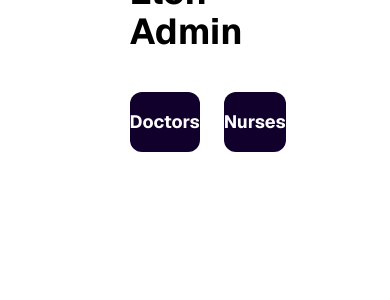
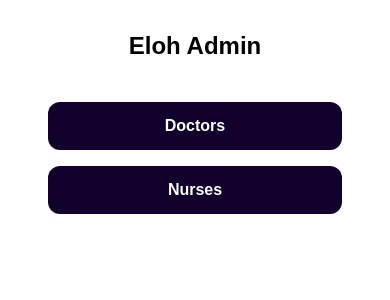
Before and after one commit to Dremas22/elohdocadmin, a Next.js app in the folder elohdocadmin-app/: page / in a window 390 px wide. Shown: the top 300 px of the page. Built offline with nearby package versions, Linux system fonts and the light colour scheme.

Commit message:
modified mobile view

```diff
--- a/elohdocadmin-app/app/components/admin.jsx
+++ b/elohdocadmin-app/app/components/admin.jsx
@@ -8,19 +8,21 @@ const Admin = () => {
   const [activeView, setActiveView] = useState(null);
 
   return (
-    <div className="flex flex-col items-center justify-center text-white px-4 mt-20 w-[50%]">
-      <h1 className="text-black text-4xl font-bold mb-10">Eloh Admin</h1>
+    <div className="flex flex-col items-center justify-center px-4 mt-10 w-full">
+      <h1 className="text-black text-2xl sm:text-4xl font-bold mt-40  text-center">
+        Eloh Admin
+      </h1>
 
-      <div className="flex flex-row space-x-6 w-full max-w-md">
+      <div className="flex flex-col sm:flex-row space-y-4 sm:space-y-0 sm:space-x-6 w-full max-w-md mt-10">
         <button
-          className="w-full py-4 text-lg font-bold bg-[#10002b] hover:bg-[#5a189a]
+          className="w-full py-3 sm:py-4 text-white sm:text-lg font-bold bg-[#10002b] hover:bg-[#5a189a]
           transition duration-300 ease-in-out rounded-xl cursor-pointer"
           onClick={() => setActiveView("doctors")}
         >
           Doctors
         </button>
         <button
-          className="w-full py-4 text-lg font-bold bg-[#10002b] hover:bg-[#5a189a]
+          className="w-full py-3 sm:py-4 text-white sm:text-lg font-bold bg-[#10002b] hover:bg-[#5a189a]
           transition duration-300 ease-in-out rounded-xl cursor-pointer"
           onClick={() => setActiveView("nurses")}
         >
@@ -28,7 +30,7 @@ const Admin = () => {
         </button>
       </div>
 
-      <div className="w-full max-w-4xl mt-10">
+      <div className="w-full max-w-4xl mt-10 sm:mt-20">
         {activeView === "doctors" && <Doctors />}
         {activeView === "nurses" && <Nurses />}
       </div>
--- a/elohdocadmin-app/app/components/doctors.jsx
+++ b/elohdocadmin-app/app/components/doctors.jsx
@@ -66,15 +66,17 @@ export default function Doctors() {
   console.log("Doctors:", doctors);
 
   return (
-    <div className="mt-8 w-full max-w-4xl bg-white p-6 rounded shadow text-black">
-      <h2 className="text-2xl font-bold mb-6">Unverified Doctors</h2>
+    <div className="mt-10 w-full max-w-4xl bg-white p-4 sm:p-6 rounded ">
+  <h2 className="text-xl sm:text-2xl font-bold mb-6 break-words text-center sm:text-left">
+        Unverified Doctors
+      </h2>
 
       {doctors.length === 0 && <p>No doctors found.</p>}
 
       {doctors.map((doc) => (
         <div
           key={doc.userId}
-    className="border p-4 rounded mb-4 flex justify-between items-center"
+          className="border p-4 rounded mb-4 flex flex-col sm:flex-row sm:justify-between sm:items-center gap-4"
         >
           <div>
             <p>
@@ -94,16 +96,16 @@ export default function Doctors() {
           </div>
 
           {doc.isVerified !== true && (
-      <div className="flex gap-2">
+            <div className="flex flex-col sm:flex-row gap-2">
               <button
                 onClick={() => approveDoctor(doc.userId)}
-          className="bg-green-600 text-white px-4 py-2 rounded cursor-pointer"
+                className="bg-green-600 text-white px-4 py-2 rounded cursor-pointer text-sm sm:text-base"
               >
                 Approve
               </button>
               <button
                 onClick={() => declineDoctor(doc.userId)}
-          className="bg-red-600 text-white px-4 py-2 rounded cursor-pointer"
+                className="bg-red-600 text-white px-4 py-2 rounded cursor-pointer text-sm sm:text-base"
               >
                 Decline
               </button>
@@ -111,7 +113,6 @@ export default function Doctors() {
           )}
         </div>
       ))}
-
     </div>
   );
 }
--- a/elohdocadmin-app/app/page.js
+++ b/elohdocadmin-app/app/page.js
@@ -3,7 +3,7 @@ import Admin from "./components/admin";
 
 export default function Home() {
   return (
-    <div className="grid grid-rows-[20px_1fr_20px] items-center justify-items-center min-h-screen p-8 pb-20 gap-16 sm:p-20 font-[family-name:var(--font-geist-sans)]">
+    <div className="grid grid-rows-[20px_1fr_20px] items-center justify-items-center min-h-screen p-8 pb-20 gap-16 sm:p-20 ">
       <Admin />
     </div>
   );
```
Lines whose indentation alone changed are shown as unchanged.
